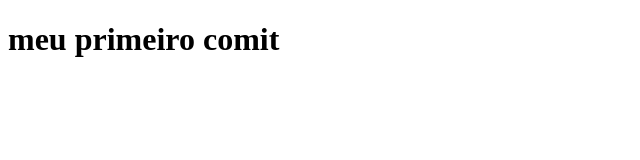
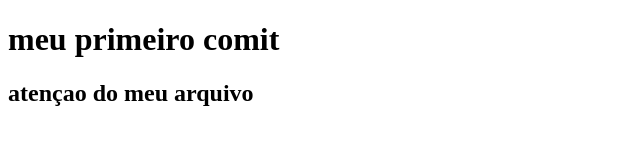
Before and after one commit to vieirasanches173-prog/teste_git_jorge, a plain HTML site: page index.html in a window 1280 px wide. Shown: the whole page, without its empty margins (0-640 px from the left). Drawn offline with Linux system fonts and the light colour scheme.

Commit message:
add titulo to index.html
adicionado titulo para o index

```diff
--- a/index.html
+++ b/index.html
@@ -7,5 +7,7 @@
 </head>
 <body>
     <h1>meu primeiro comit</h1>
+    <h2>atençao do meu arquivo</h2>
+
 </body>
 </html>
```
